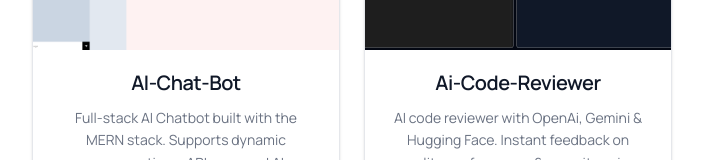
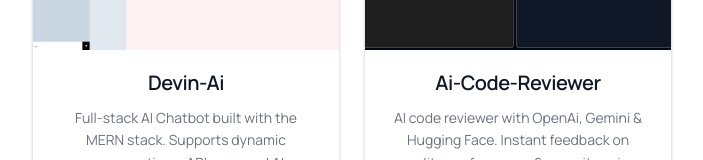
Before and after one commit to SohailShaikh7860/Portofolio, a Next.js app: page / in a window 1280 px wide. Shown: the part 2581-2741 px from the top of the page, without its empty margins (288-991 px from the left). Built offline with nearby package versions, Linux system fonts and the light colour scheme.

Commit message:
updated projects github url's

```diff
--- a/constants/projects.ts
+++ b/constants/projects.ts
@@ -18,7 +18,7 @@
         description:"Full-stack MERN expense tracker with dual transport/personal modes, AI receipt scanning, monthly AI email reports, JWT auth, Razorpay payments, budgets, and analytics — built with React, Node.js, Express, MongoDB, and TailwindCSS.",
         imageUrl:"/ExpenseTrackor.png",
         projectUrl:"https://myexpenseflow.vercel.app/",
-        githubUrl:"https://github.com/SohailShaikh7860/Expense-Trackor.git",
+        githubUrl:"https://github.com/sohaildevx/ExpenseFlow.git",
         technologies:["React","Node.js","Express","MongoDB","TailwindCSS","RazorPay"]
     },
     {
@@ -26,7 +26,7 @@
        title:"Forgemate",
        description:"Full-stack AI CLI agent: Chat with OpenAI models, execute tools, and generate complete applications from descriptions. Device-flow authentication, conversation persistence, and Next.js dashboard. TypeScript + Prisma + PostgreSQL.",
        imageUrl:"/Cli-Ai-Agent.png",
-       githubUrl:"https://github.com/SohailShaikh7860/ai-agent-cli.git",
+       githubUrl:"https://github.com/sohaildevx/Forgemate.git",
        technologies:["Next.js","Node.js","Express","OpenAI API","TypeScript","Prisma","PostgreSQL"]
     },
     {
@@ -35,7 +35,7 @@
        description:"AI-powered media SaaS — video upload with auto-compression, subtitle generation via OpenAI Whisper, and smart image cropping for social media. Built with Next.js, Cloudinary, and PostgreSQL.",
        imageUrl:"/vidora.png",
        projectUrl:"https://cloudinary-saas.vercel.app/",
-       githubUrl:"https://github.com/SohailShaikh7860/vidora.git",
+       githubUrl:"https://github.com/sohaildevx/vidora.git",
        technologies:["Next.js","Cloudinary","OpenAI Whisper","PostgreSQL"]
     },
     {
@@ -44,15 +44,15 @@
         description:"Smart price tracker that monitors e-commerce products and alerts you when prices drop. Built with Next.js & Supabase.",
         imageUrl:"/dealDrop.png",
         projectUrl:"https://deal-drop.vercel.app/",
-        githubUrl:"https://github.com/SohailShaikh7860/Deal-Drop.git",
+        githubUrl:"https://github.com/sohaildevx/Deal-Drop.git",
         technologies:["Next.js","Supabase","TailwindCSS","firecrawl"]
     },
     {
         id:5,
-        title:"AI-Chat-Bot",
+        title:"Devin-Ai",
         description:"Full-stack AI Chatbot built with the MERN stack. Supports dynamic conversations, API-powered AI responses, and a responsive modern interface.",
         imageUrl:"/ai-Team-ChatBot.png",
-        githubUrl:"https://github.com/SohailShaikh7860/AI-Chat-Bot.git",
+        githubUrl:"https://github.com/sohaildevx/Devin-Ai.git",
         technologies:["React","Node.js","Express","OpenAI GPT-4 API"]
     },
     {
@@ -60,7 +60,7 @@
         title:"Ai-Code-Reviewer",
         description:"AI code reviewer with OpenAi, Gemini & Hugging Face. Instant feedback on quality, performance & security using Monaco editor. React + Node.js",
         imageUrl:"/Ai-CodeReview.png",
-        githubUrl:"https://github.com/SohailShaikh7860/Ai-Code-Review.git",
+        githubUrl:"https://github.com/sohaildevx/Ai-Code-Review.git",
         technologies:["React","Node.js","Express","OpenAI","Monaco Editor","Hugging Face","Gemini API"]
     },
     {
@@ -68,7 +68,7 @@
         title:"ChessGame",
         description:"Real-time multiplayer chess game built with Node.js, Express, Socket.IO, and Chess.js.",
         imageUrl:"/chessgame.png",
-        githubUrl:"https://github.com/SohailShaikh7860/Chess-Game.git",
+        githubUrl:"https://github.com/sohaildevx/Chess-Game.git",
         technologies:["Node.js","Express","Socket.IO","Chess.js"]
     }
 ]
```
